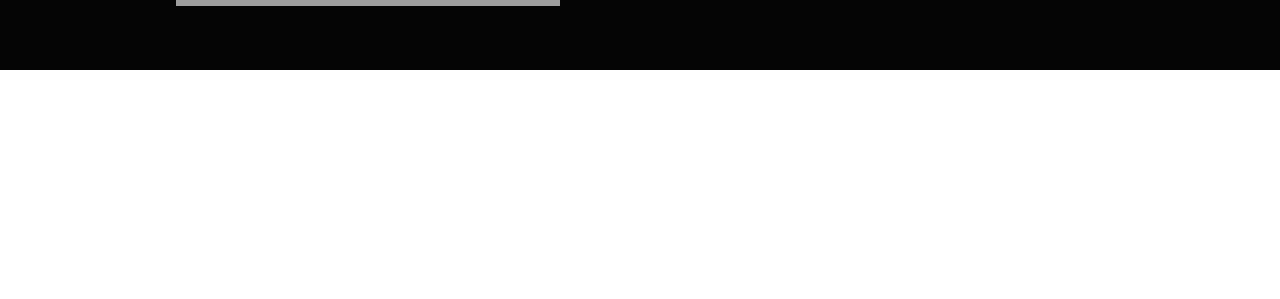
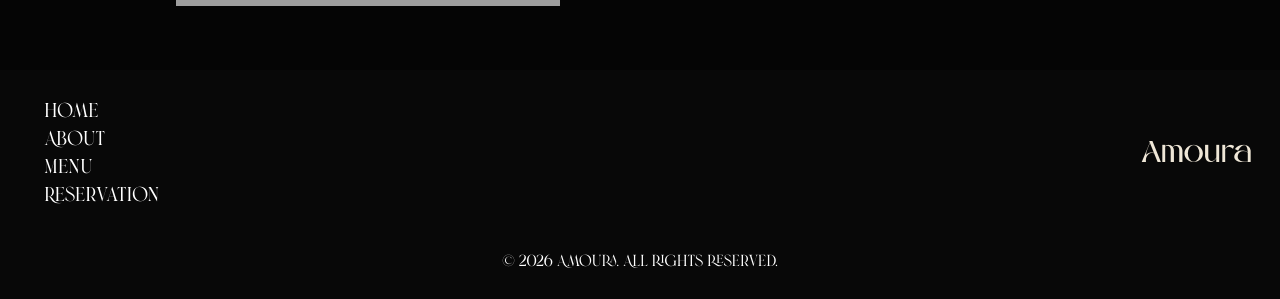
Before and after one commit to mino-25/restau, a React (Vite) app: page / in a window 1280 px wide. Shown: the part 2486-2785 px from the top of the page. Before the commit the page ends 2556 px from the top, so only its background shows below. Built offline with nearby package versions, Linux system fonts and the light colour scheme; grey boxes are pictures that could not be loaded.

Commit message:
footer add

```diff
--- a/src/App.jsx
+++ b/src/App.jsx
@@ -1,5 +1,6 @@
 import Header from "./components/Header"
 import Home from "./pages/Home"
+import Footer from "./components/Footer"
 
 
 function App() {
@@ -7,6 +8,7 @@ function App() {
     <div>
        <Header />
       <Home />
+      <Footer />
     </div>
 
 
--- /dev/null
+++ b/src/components/Footer.jsx
@@ -0,0 +1,17 @@
+export default function Footer() {
+  return (
+    <footer className="bg-black/97 text-white p-7">
+        <div className="flex justify-between items-center">
+            <nav className=" text-xl flex flex-col font-brand">
+            <a href="#home" className="mx-4 hover:text-gray-400">Home</a>
+            <a href="#about" className="mx-4 hover:text-gray-400">About</a>
+            <a href="#projects" className="mx-4 hover:text-gray-400">Menu</a>
+            <a href="#contact" className="mx-4 hover:text-gray-400">Reservation</a>
+        </nav>
+        <h2 className="text-3xl font-amoria text-gray-900 filter invert">Amoura</h2>
+        </div>
+
+      <p className="text-center font-brand mt-10">&copy; 2026 Amoura. All rights reserved.</p>
+    </footer>
+  );
+}
```
